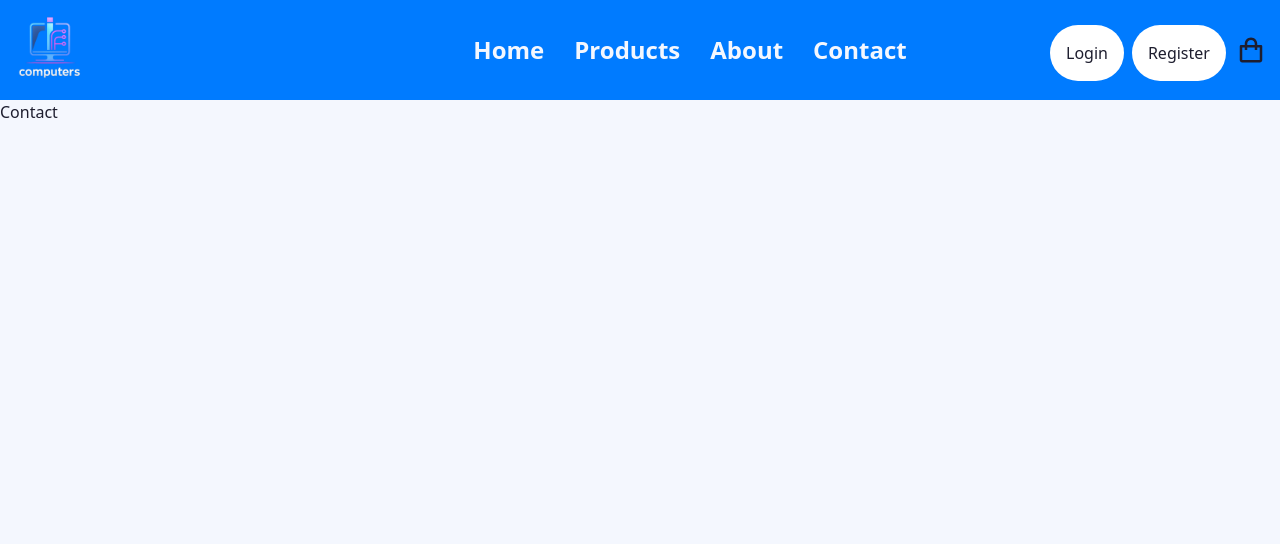
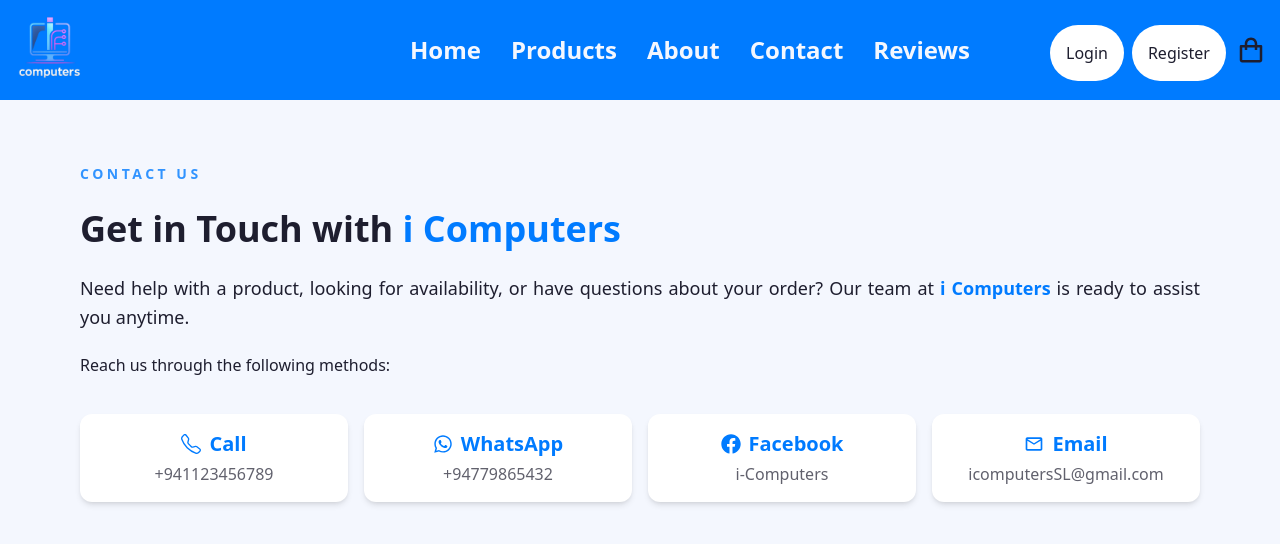
Before and after one commit to thixxa/i-computers-frontend, a React (Vite) app: page /contact in a window 1280 px wide. Shown: the top 544 px of the page. Built offline with nearby package versions, Linux system fonts and the light colour scheme; no server answers.

Commit message:
contact page added & modified some pages❤️

```diff
--- a/src/components/header.jsx
+++ b/src/components/header.jsx
@@ -15,19 +15,20 @@ export default function Header(){
             <LuListCollapse
                 onClick={()=>{setSidebarOpen(true)}}
                 className="text-3xl text-primary my-auto p-[5px]left-4 lg:hidden " />
-            <img src="/logo2.png" alt="Logo" className="h-full " />
+            <img src="/logo2.png" alt="Logo" className="h-full cursor-pointer" onClick={() => window.location.href = "/"} />
             <div className="w-full h-full hidden lg:flex text-primary justify-center gap-[30px] text-2xl font-bold items-center ">
-                <Link to="/">Home</Link>
-                <Link to="/products">Products</Link>
-                <Link to="/about">About</Link>
-                <Link to="/contact">Contact</Link>
+                <Link className="hover:scale-110 transition-transform" to="/">Home</Link>
+                <Link className="hover:scale-110 transition-transform" to="/products">Products</Link>
+                <Link className="hover:scale-110 transition-transform" to="/about">About</Link>
+                <Link className="hover:scale-110 transition-transform" to="/contact">Contact</Link>
+                <Link className="hover:scale-110 transition-transform" to="/reviews">Reviews</Link>
             </div>
             <div className="absolute right-20 top-1/4 items-center hidden lg:flex">
                 {/* UserData component can be placed here */}
                 <UserData />
 
             </div>
-            <Link to="/cart" className="w-[50px] h-full absolute right-1 flex justify-center items-center">
+            <Link to="/cart" className="w-[50px] h-full absolute right-1 flex justify-center items-center hover:scale-105 transition-transform">
                 <BiShoppingBag className="text-3xl"/>
             </Link>
             {
@@ -36,7 +37,7 @@ export default function Header(){
             <div className="w-[250px] h-screen flex-col border-2 relative">
                 <div className="absolute w-full h-full bg-white left-[-250px] transform-flat translate-x-[250px] transition-transform duration-300 flex flex-col">
                     <div className="w-full h-[100px] bg-accent flex items-center px-4">
-                        <img src="/logo2.png" alt="Logo" className="h-full " />
+                        <img src="/logo2.png" alt="Logo" className="h-full cursor-pointer" onClick={() => window.location.href = "/"} />
                         <LuListCollapse
                             onClick={()=>{setSidebarOpen(false)}}
                             className="text-3xl text-primary my-auto absolute right-4 rotate-180"/>
@@ -46,6 +47,7 @@ export default function Header(){
                         <a href="/products" onClick={()=>setSidebarOpen(false)}>Products</a>
                         <a href="/about" onClick={()=>setSidebarOpen(false)}>About</a>
                         <a href="/contact" onClick={()=>setSidebarOpen(false)}>Contact</a>
+                        <a href="/reviews" onClick={()=>setSidebarOpen(false)}>Reviews</a>
                     </div>
                     <div className="flex justify-center p-2 rounded-full">
                         <UserData />
--- a/src/components/productCard.jsx
+++ b/src/components/productCard.jsx
@@ -5,7 +5,7 @@ export default function ProdcutCard(props) {
 
     return(
         <Link to={'/overview/'+ product.productID}
-            className="w-[250px] h-[450px] m-4 shadow-2xl cursor-pointer relative hover:[&_.buttons]:opacity-100">
+            className="w-[250px] h-[450px] m-4 shadow-2xl cursor-pointer relative hover:[&_.buttons]:opacity-100 hover:scale-105 transition-transform">
             <div className="w-full h-[250px] relative">
                 <img
                     src={product.images[1]}
--- a/src/pages/aboutPage.jsx
+++ b/src/pages/aboutPage.jsx
@@ -98,7 +98,7 @@ export default function AboutPage() {
           </p>
           <a
             href="/products"
-            className="inline-block px-6 py-3 bg-accent/60 text-white rounded-full text-sm font-semibold hover:bg-accent transition"
+            className="inline-block px-6 py-3 bg-accent/60 text-white rounded-full text-sm font-semibold hover:bg-accent hover:scale-105 transition-transform"
           >
             Shop Now
           </a>
--- a/src/pages/admin/adminProductPage.jsx
+++ b/src/pages/admin/adminProductPage.jsx
@@ -67,7 +67,7 @@ export default function AdminProductPage() {
             {loaded ? (
               <table className="min-w-full table-auto">
                 <thead className="bg-secondary text-primary">
-                  <tr className="text-left text-sm uppercase tracking-wider">
+                  <tr className="text-left text-sm uppercase tracking-wider hover:bg-secondary/90">
                     <th className="px-5 py-4 text-center">Image</th>
                     <th className="px-5 py-4 text-center">Product ID</th>
                     <th className="px-5 py-4 text-center">Name</th>
--- a/src/pages/adminPage.jsx
+++ b/src/pages/adminPage.jsx
@@ -57,10 +57,10 @@ export default function AdminPage() {
                     </h1>
                 </div>
                 <div className="w-full h-[400px] text-white text-2xl flex flex-col pl-[20px] pt-[20px]">
-                    <Link to="/admin/"className="w-full flex items-center h-[50px] gap-[10px]"><LuClipboardList />Orders</Link>
-                    <Link to="/admin/products"className="w-full flex items-center h-[50px] gap-[10px]"><LuBoxes />Products</Link>
-                    <Link to="/admin/users"className="w-full flex items-center h-[50px] gap-[10px]"><FiUsers />Users</Link>
-                    <Link to="/admin/reviews"className="w-full flex items-center h-[50px] gap-[10px]"><MdReviews />Reviews</Link>
+                    <Link to="/admin/"className="w-full flex items-center h-[50px] gap-[10px] hover:scale-110 transition-transform"><LuClipboardList />Orders</Link>
+                    <Link to="/admin/products"className="w-full flex items-center h-[50px] gap-[10px] hover:scale-110 transition-transform"><LuBoxes />Products</Link>
+                    <Link to="/admin/users"className="w-full flex items-center h-[50px] gap-[10px] hover:scale-110 transition-transform"><FiUsers />Users</Link>
+                    <Link to="/admin/reviews"className="w-full flex items-center h-[50px] gap-[10px] hover:scale-110 transition-transform"><MdReviews />Reviews</Link>
 
                 </div>
 
--- /dev/null
+++ b/src/pages/contactPage.jsx
@@ -0,0 +1,74 @@
+import { BsTelephone } from "react-icons/bs";
+import { FaWhatsapp } from "react-icons/fa";
+import { FaFacebook } from "react-icons/fa";
+import { MdOutlineEmail } from "react-icons/md";
+import { Link } from "react-router-dom";
+
+
+
+export default function ContactPage() {
+  return (
+    <div className="w-full min-h-screen text-secondary flex flex-col bg-primary">
+      <div className="flex-1 w-full max-w-6xl mx-auto px-4 py-10 lg:py-16">
+
+        <div className="flex flex-col gap-10 items-start">
+
+          <div className="flex-1 space-y-5">
+            <p className="uppercase tracking-[0.25em] text-sm text-accent/80 font-semibold">
+              Contact Us
+            </p>
+
+            <h1 className="text-3xl lg:text-4xl font-extrabold leading-snug">
+              Get in Touch with <span className="text-accent">i Computers</span>
+            </h1>
+
+            <p className="text-base lg:text-lg text-secondary leading-relaxed text-justify">
+              Need help with a product, looking for availability, or have questions about
+              your order? Our team at <span className="font-semibold text-accent">i Computers</span> is ready to assist you anytime.
+            </p>
+
+            <p className="text-md text-secondary leading-relaxed text-justify">
+              Reach us through the following methods:
+            </p>
+
+            <div className="grid grid-cols-2 md:grid-cols-4 gap-4 pt-4">
+
+              <Link to="#" className="bg-white shadow-md rounded-xl px-4 py-4 text-center hover:scale-105 transition-transform">
+                <p className="text-xl font-bold text-accent flex justify-center items-center gap-2">
+                  <BsTelephone /> Call
+                </p>
+                <p className="text-md text-secondary/70 mt-1">+941123456789</p>
+              </Link>
+
+              <Link to="#" className="bg-white shadow-md rounded-xl px-4 py-4 text-center hover:scale-105 transition-transform">
+                <p className="text-xl font-bold text-accent flex justify-center items-center gap-2">
+                  <FaWhatsapp/> WhatsApp
+                </p>
+                <p className="text-md text-secondary/70 mt-1">+94779865432</p>
+              </Link>
+
+              <Link to="#"
+                className="bg-white shadow-md rounded-xl px-4 py-4 text-center hover:scale-105 transition-transform">
+                <p className="text-xl font-bold text-accent flex justify-center items-center gap-2">
+                  <FaFacebook/> Facebook
+                </p>
+                <p className="text-md text-secondary/70 mt-1">i-Computers</p>
+              </Link>
+
+              <Link to="#" className="bg-white shadow-md rounded-xl px-4 py-4 text-center hover:scale-105 transition-transform">
+                <p className="text-xl font-bold text-accent flex justify-center items-center gap-2">
+                  <MdOutlineEmail />Email
+                </p>
+                <p className="text-md text-secondary/70 mt-1 break-all">
+                  icomputersSL@gmail.com
+                </p>
+              </Link>
+
+            </div>
+          </div>
+
+        </div>
+      </div>
+    </div>
+  );
+}
--- a/src/pages/homePage.jsx
+++ b/src/pages/homePage.jsx
@@ -6,6 +6,7 @@ import CartPage from "./cart.jsx";
 import CheckOutPage from "./checkOut.jsx";
 import OrdersPage from "./ordersPage.jsx";
 import AboutPage from "./aboutPage.jsx";
+import ContactPage from "./contactPage.jsx";
 
 export default function HomePage() {
     return (
@@ -16,7 +17,7 @@ export default function HomePage() {
                     <Route path='/' element={<h1>Home Page</h1>} />
                     <Route path='/products' element={<ProductPage/>} />
                     <Route path='/about' element={<AboutPage/>} />
-                    <Route path='/contact' element={<h1>Contact</h1>} />
+                    <Route path='/contact' element={<ContactPage/>} />
                     <Route path='/overview/:productID' element={<ProductOverview/>}/>
                     <Route path='/cart' element={<CartPage/>}/>
                     <Route path='/checkout' element={<CheckOutPage/>} />
```
